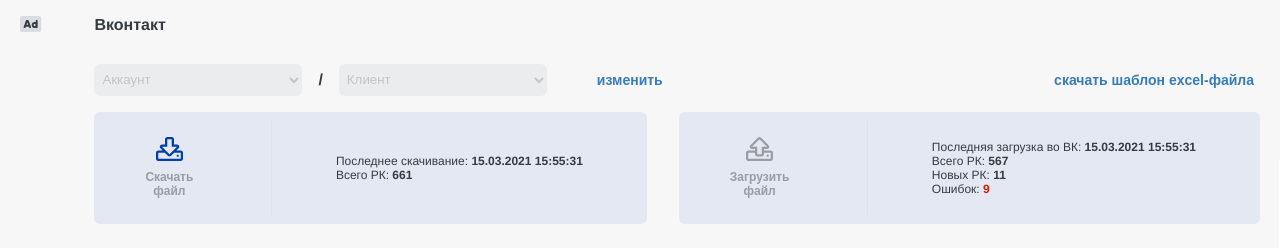
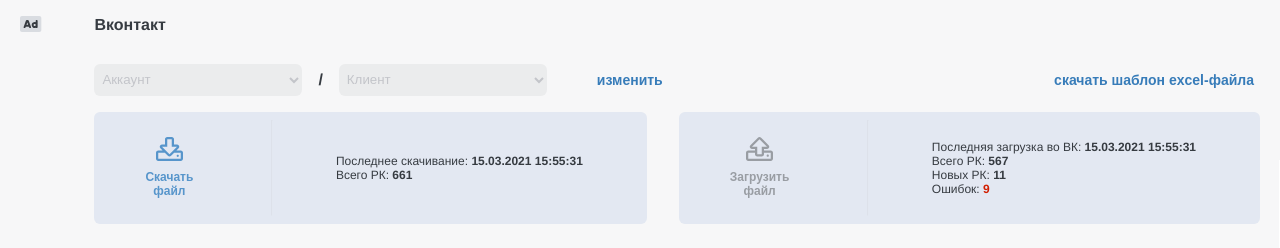
Before and after one commit to yletfull/shop-front, a React (Create React App) app: page / in a window 1280 px wide. In both pictures the pointer is over the button "Скачать файл". Shown: the top 248 px of the page. Built offline with nearby package versions, Linux system fonts and the light colour scheme.

Commit message:
@/components/ProcessButton add hover

```diff
--- a/src/components/ProcessButton/styles.module.scss
+++ b/src/components/ProcessButton/styles.module.scss
@@ -4,6 +4,7 @@
   color: $color-primary-darkest;
   font-size: 2em;
   height: 1em;
+  transition: color .3s;
 }
 
 .button {
@@ -18,6 +19,7 @@
   justify-content: space-between;
   padding: 0 2.5em;
   position: relative;
+  transition: color .3s;
 
   &:disabled {
     cursor: default;
@@ -26,6 +28,14 @@
       color: currentColor;
     }
   }
+
+  &:hover {
+    color: $color-primary-lighter;
+
+    .icon {
+      color: $color-primary-lighter;
+    }
+  }
 }
 
 .label {
```
